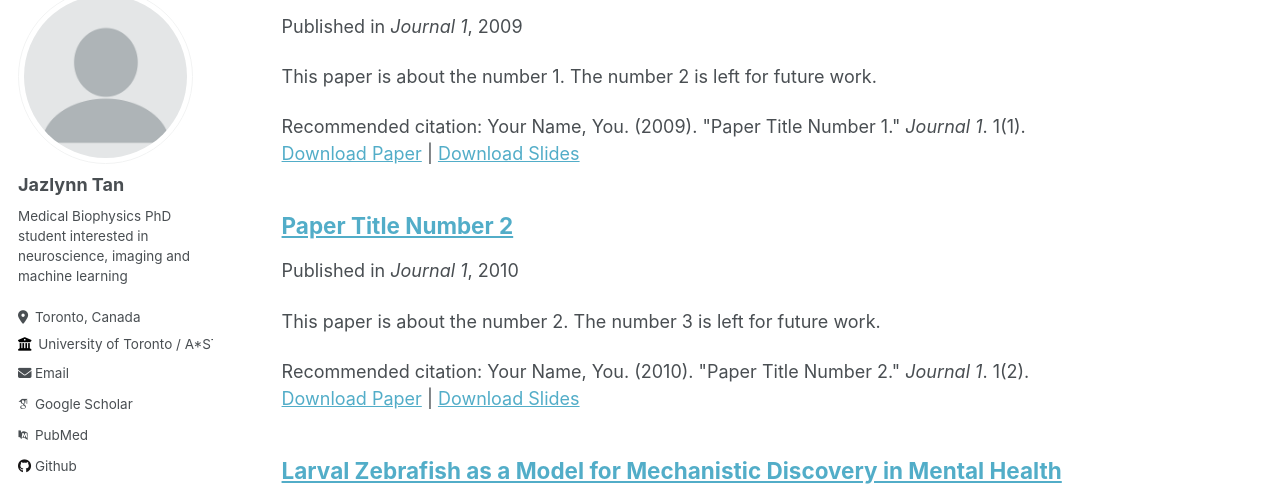
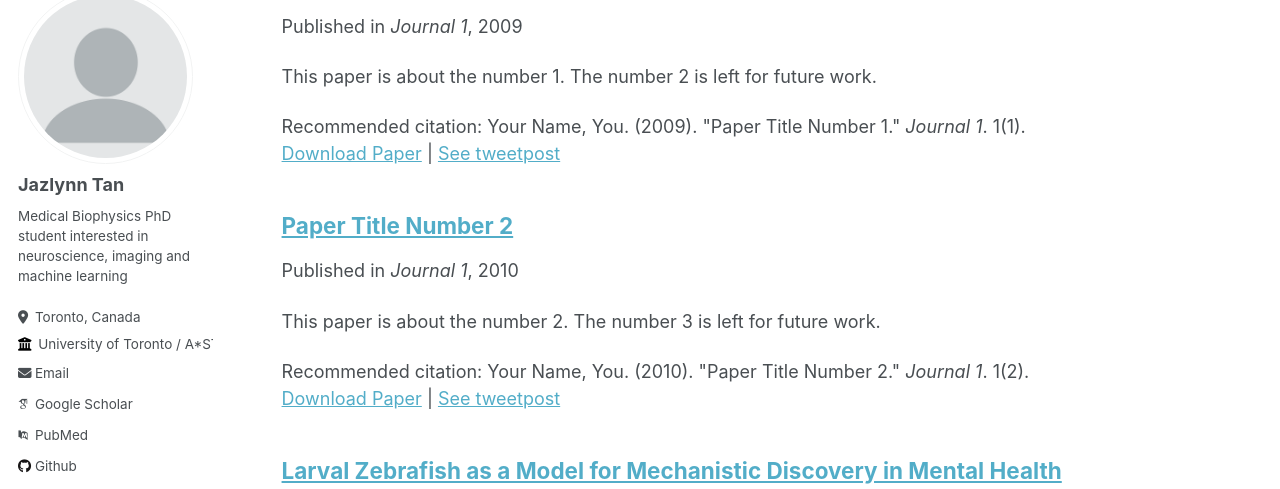
Before and after one commit to JazlynnXM-Tan/JazlynnXM-Tan.github.io, a Jekyll site: the page built from _pages/collection-archive.html, in a window 1280 px wide and 900 px high, scrolled down 1371 px. Shown: the part 117-606 px from the top of the window. Built offline with Jekyll 4.4.1, drawn with Linux system fonts in a browser that asks for light colours; some web fonts are replaced; some of the changed text lies outside the part shown.

Commit message:
Update archive-single.html

```diff
--- a/_includes/archive-single.html
+++ b/_includes/archive-single.html
@@ -53,17 +53,17 @@
     {% endif %}
 
     {% if post.citation and post.paperurl and post.slidesurl %}
-      <p>Recommended citation: {{ post.citation }}<br /><a href="{{ post.paperurl }}">Download Paper</a> | <a href="{{ post.slidesurl }}">Download Slides</a></p>
+      <p>Recommended citation: {{ post.citation }}<br /><a href="{{ post.paperurl }}">Download Paper</a> | <a href="{{ post.slidesurl }}">See tweetpost</a></p>
     {% elsif post.citation and post.paperurl %}
       <p>Recommended citation: {{ post.citation }}<br /><a href="{{ post.paperurl }}">Download Paper</a></p>
     {% elsif post.citation and post.slidesurl %}
-      <p>Recommended citation: {{ post.citation }}<br /><a href="{{ post.slidesurl }}">Download Slides</a></p>
+      <p>Recommended citation: {{ post.citation }}<br /><a href="{{ post.slidesurl }}">See tweetpost</a></p>
     {% elsif post.citation %}
       <p>Recommended citation: {{ post.citation }}</p>
     {% elsif post.paperurl %}
       <p><a href=" {{ post.paperurl }} ">Download Paper</a></p>
     {% elsif post.slidesurl %}
-      <p>Download <a href="{{ post.slidesurl }}">Download Slides</a></p></p>
+      <p>Download <a href="{{ post.slidesurl }}">See tweetpost</a></p></p>
     {% endif %}
 
   </article>
```
